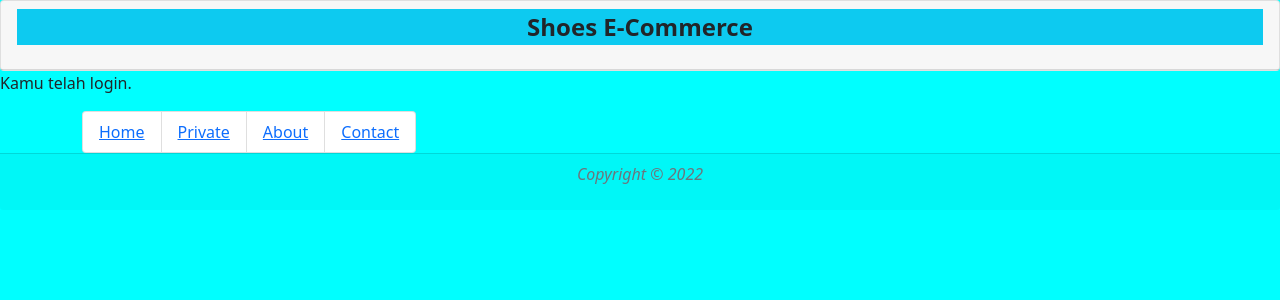
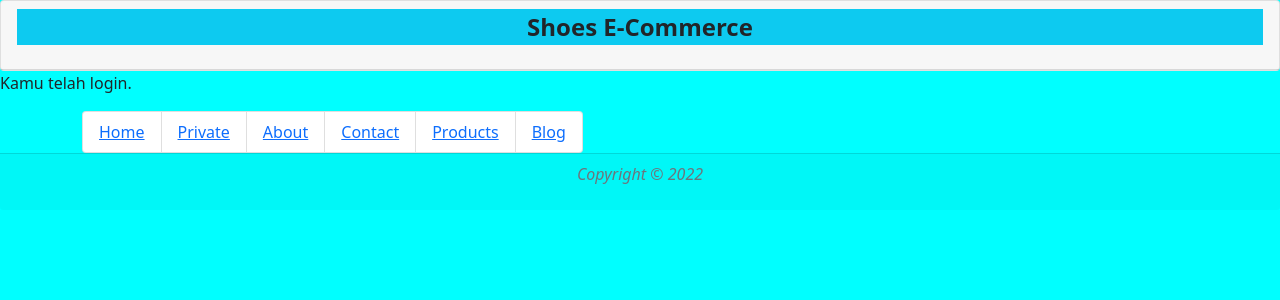
Before and after one commit to Rasyid-Renaldi/Kelompok-9_Tugas, a React (Create React App) app in the folder e-commerce/: page /blog in a window 1280 px wide. Shown: the top 300 px of the page. Built offline with nearby package versions, Linux system fonts and the light colour scheme.

Commit message:
menambahkan link pada halaman products dan blog

```diff
--- a/e-commerce/src/layout/Home.js
+++ b/e-commerce/src/layout/Home.js
@@ -25,6 +25,12 @@ export default function Home() {
                 </li>
                 <li class="list-group-item">
                   <Link to="/contact"> Contact</Link>
+                </li>
+                <li class="list-group-item">
+                  <Link to="/products"> Products</Link>
+                </li>
+                <li class="list-group-item">
+                  <Link to="/blog"> Blog </Link>
                 </li>
               </ul>
             </div>
```
